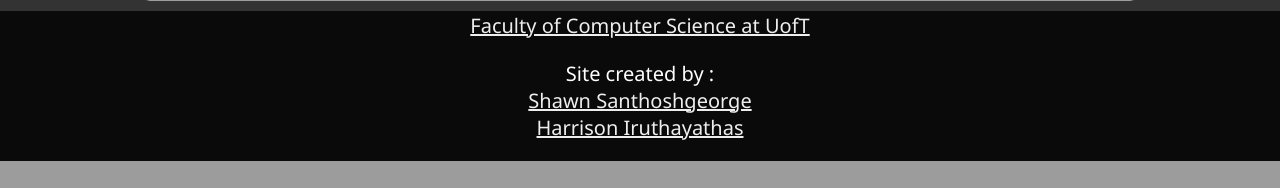
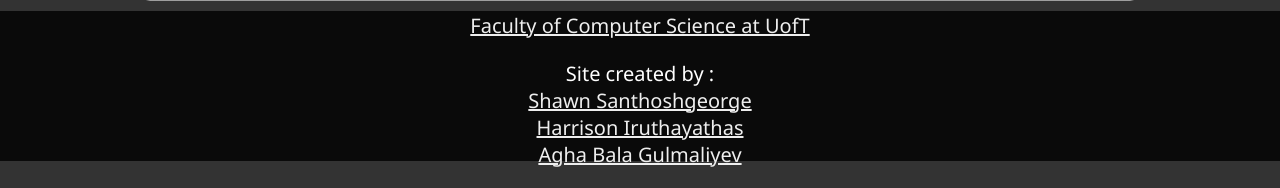
Before and after one commit to ShawnGeorge03/CSCB20-A3, a Flask app: page /calendar in a window 1280 px wide. Shown: the part 928-1116 px from the top of the page. Before the commit the page ends 1089 px from the top, so only its background shows below. Run offline with Flask 2, Linux system fonts and the light colour scheme; grey boxes are pictures that could not be loaded.

Commit message:
template

```diff
--- a/templates/template.html
+++ b/templates/template.html
@@ -62,6 +62,10 @@
           <a href="https://www.linkedin.com/in/harrison-iruthayathas-055409196/"
             >Harrison Iruthayathas</a
           >
+          <br />
+          <a href="https://www.linkedin.com/in/agha-bala-gulmaliyev-0aa937194/"
+            >Agha Bala Gulmaliyev</a
+          >
         </p>
       </footer>
     </div>
```
